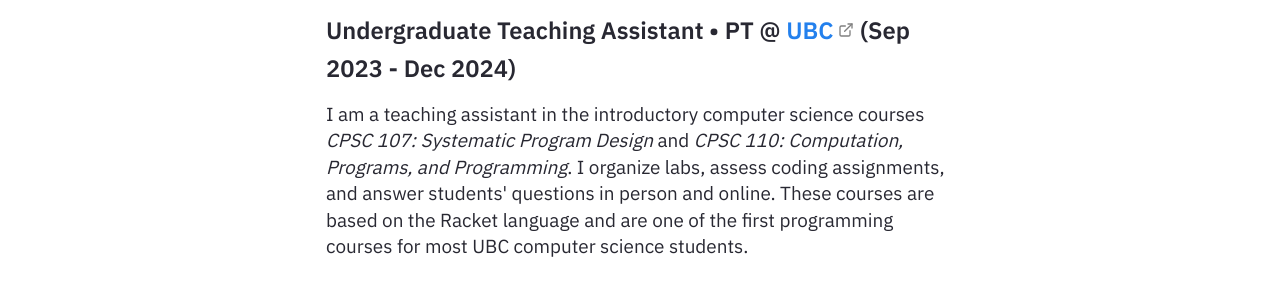
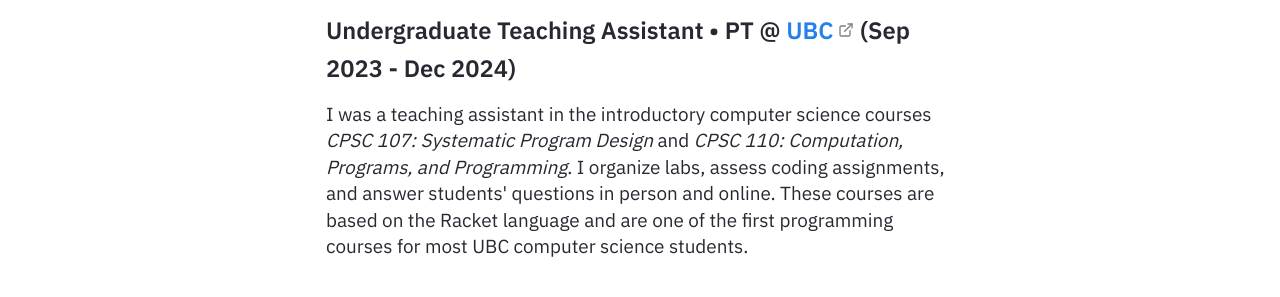
Before and after one commit to yhouyang02/yhouyang02.github.io, a Jekyll site: the page built from pages/experiences.md, in a window 1280 px wide. Shown: the part 198-495 px from the top of the page. Built offline with Jekyll 4.4.1, drawn with Linux system fonts in a browser that asks for light colours.

```diff
--- a/pages/experiences.md
+++ b/pages/experiences.md
@@ -6,7 +6,7 @@ title: Experiences
 ---
 
 #### Undergraduate Teaching Assistant • PT @ [UBC](https://www.ubc.ca/) (Sep 2023 - Dec 2024)
-I am a teaching assistant in the introductory computer science courses *CPSC 107: Systematic Program Design* and *CPSC 110: Computation, Programs, and Programming*. I organize labs, assess coding assignments, and answer students' questions in person and online. These courses are based on the Racket language and are one of the first programming courses for most UBC computer science students.
+I was a teaching assistant in the introductory computer science courses *CPSC 107: Systematic Program Design* and *CPSC 110: Computation, Programs, and Programming*. I organize labs, assess coding assignments, and answer students' questions in person and online. These courses are based on the Racket language and are one of the first programming courses for most UBC computer science students.
 
 #### Application Developer • Co-op @ [ICBC](https://www.icbc.com/) (May 2023 - Aug 2023)
 I was a member of the SDLC Improvement team which ensured stable delivery of multiple applications. I helped develop a prototype of internal web applications using the OutSystem platform. I also explored the integration of automation testing and designed a full automation test suite for a client-oriented application using Java and Selenium, enhancing the efficiency and reliability of our testing processes.
```
Also changed, not shown: pages/resume.md (+1 -1 lines).
